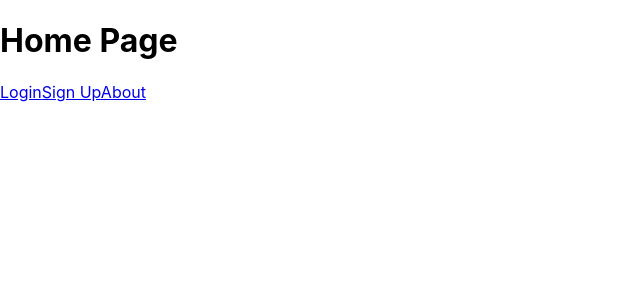
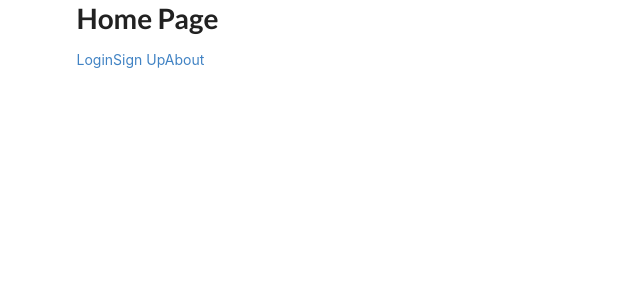
Before and after one commit to podrazque/studyBetter, a React (Create React App) app: page / in a window 1280 px wide. Shown: the top 300 px of the page, without its empty margins (0-640 px from the left). Built offline with nearby package versions, Linux system fonts and the light colour scheme.

Commit message:
added semantic ui

```diff
--- a/package.json
+++ b/package.json
@@ -7,7 +7,9 @@
     "react-dom": "^16.8.5",
     "react-router": "^5.0.0",
     "react-router-dom": "^5.0.0",
-    "react-scripts": "2.1.8"
+    "react-scripts": "2.1.8",
+    "semantic-ui-css": "^2.4.1",
+    "semantic-ui-react": "^0.86.0"
   },
   "scripts": {
     "start": "react-scripts start",
--- a/src/App.js
+++ b/src/App.js
@@ -11,7 +11,7 @@
 
 
 const App = () => (
-	<div>
+	<div className="ui container">
 		<Route path="/" exact component={HomePage} />
 		<Route path="/login" exact component={LoginPage} />
 		<Route path="/signup" exact component={SignUpPage} />
--- a/src/index.js
+++ b/src/index.js
@@ -1,6 +1,7 @@
 import React from 'react';
 import ReactDOM from 'react-dom';
 import { BrowserRouter } from 'react-router-dom';
+import "semantic-ui-css/semantic.min.css";
 import './index.css';
 import App from './App';
 import * as serviceWorker from './serviceWorker';
```
Also changed, not shown: 2 other files (tests, documents, lock files or other folders).
